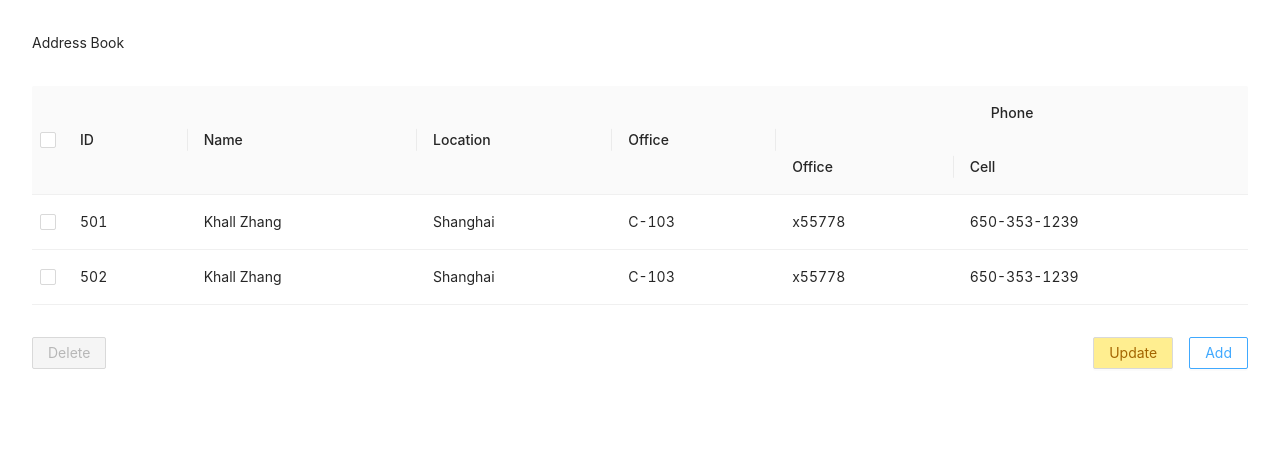
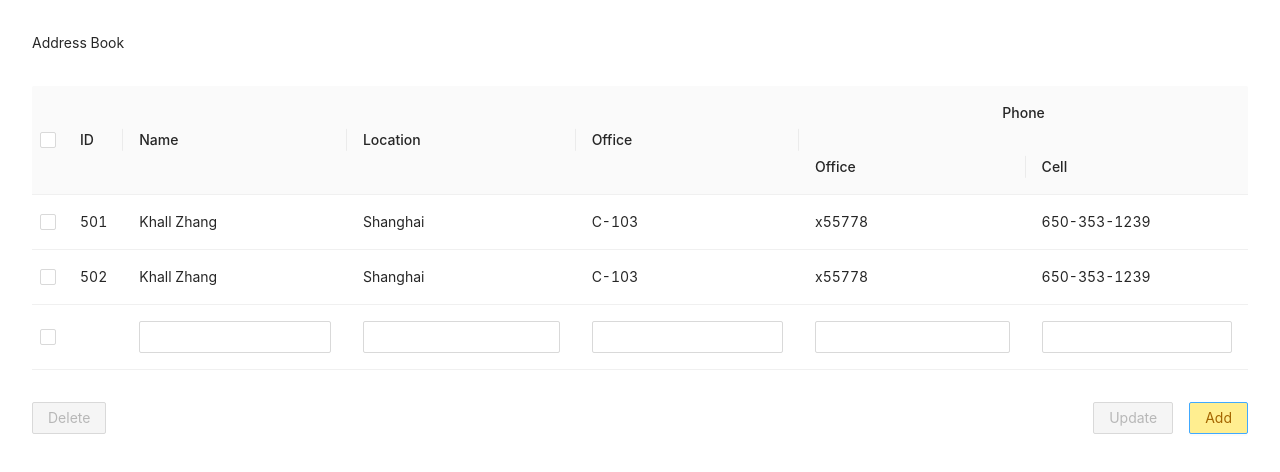
Before and after one commit to mpan-wework/address-book, a React (Create React App) app: page / in a window 1280 px wide. Both pictures are taken after a click on the button "Add". Shown: the top 472 px of the page. Built offline with nearby package versions, Linux system fonts and the light colour scheme.

Commit message:
feat: add create record (#5)

```diff
--- a/src/antd/AddressBook.js
+++ b/src/antd/AddressBook.js
@@ -1,5 +1,5 @@
 import React, { useCallback, useEffect, useMemo, useState } from 'react';
-import { Button, Table } from 'antd';
+import { Button, Input, Table } from 'antd';
 import { t } from '../utils/i18n';
 import client from '../utils/client';
 import styles from './AddressBook.module.css';
@@ -23,8 +23,18 @@ const initialDataSource = [
   },
 ];
 
+const initialRow = {
+  name: '',
+  location: '',
+  office: '',
+  phoneOffice: '',
+  phoneCell: '',
+  editable: true,
+};
+
 const AddressBook = () => {
-  const [dataSource, setDataSource] = useState(() => initialDataSource);
+  const [existing, setExisting] = useState(() => initialDataSource);
+  const [added, setAdded] = useState([]);
 
   const [selectedRowKeys, setSelectedRowKeys] = useState([]);
 
@@ -39,51 +49,148 @@ const AddressBook = () => {
   useEffect(() => {
     setSelectedRowKeys(
       (keys) =>
-        dataSource
-          .map((row) => row.id)
+        existing
+          .concat(added)
+          .map((row) => row.id || row.key)
           .filter((key) => keys.includes(key)),
     );
-  }, [dataSource, setSelectedRowKeys]);
+  }, [existing, added, setSelectedRowKeys]);
 
   const deleteRows = useCallback(
     async () => {
       await client.deleteRecords(selectedRowKeys);
-      setDataSource((records) => records.filter((record) => !selectedRowKeys.includes(record.id)));
+      setExisting((prev) => prev.filter((record) => !selectedRowKeys.includes(record.id)));
     },
-    [selectedRowKeys, setDataSource],
+    [selectedRowKeys, setExisting],
+  );
+
+  const deletableSelected = useMemo(
+    () => selectedRowKeys
+      .map((key) => existing.find((row) => row.id === key))
+      .filter(Boolean),
+    [selectedRowKeys, existing],
+  );
+
+  const addRow = useCallback(
+    () => {
+      setAdded((prev) => prev.concat({
+        ...initialRow,
+        key: Date.now(),
+      }));
+    },
+    [setAdded],
+  );
+
+  const dataSourceWithKeys = useMemo(
+    () => existing.map((row) => ({ ...row, key: row.id })).concat(added),
+    [existing, added],
+  );
+
+  const editCell = useCallback((record, key) => (e) => {
+    const value = e.target.value;
+    const cb = (prev) => {
+      const pos = prev.findIndex(
+        (row) => record.id
+          ? (record.id === row.id)
+          : (record.key === row.key),
+      );
+
+      if (pos === -1) {
+        return prev;
+      }
+
+      return prev.slice(0, pos)
+        .concat({
+          ...prev[pos],
+          [key]: value,
+        })
+        .concat(prev.slice(pos+1))
+    };
+    setExisting(cb);
+    setAdded(cb)
+  }, [setExisting, setAdded]);
+
+  const editableCell = useCallback(
+    (key) => (value, record) => !record.id ? (
+      <Input value={value} onChange={editCell(record, key)} />
+    ) : (
+      <div>{value}</div>
+    ),
+    [editCell]
   );
 
   return (
     <div className={'addressBook'}>
       <div className={styles.title}>{t('Address Book')}</div>
       <Table
-        dataSource={dataSource}
-        rowKey={'id'}
+        dataSource={dataSourceWithKeys}
         pagination={false}
         rowSelection={rowSelection}
       >
-        <Table.Column key={'id'} title={t('ID')} dataIndex={'id'} />
-        <Table.Column key={'name'} title={t('Name')} dataIndex={'name'} />
-        <Table.Column key={'location'} title={t('Location')} dataIndex={'location'} />
-        <Table.Column key={'office'} title={t('Office')} dataIndex={'office'} />
-        <Table.ColumnGroup key={'phone'} title={t('Phone')}>
-          <Table.Column key={'phoneOffice'} title={t('Office')} dataIndex={'phoneOffice'} />
-          <Table.Column key={'phoneCell'} title={t('Cell')} dataIndex={'phoneCell'} />
+        <Table.Column
+          key={'id'}
+          title={t('ID')}
+          dataIndex={'id'}
+        />
+        <Table.Column
+          key={'name'}
+          title={t('Name')}
+          dataIndex={'name'}
+          render={editableCell('name')}
+        />
+        <Table.Column
+          key={'location'}
+          title={t('Location')}
+          dataIndex={'location'}
+          render={editableCell('location')}
+        />
+        <Table.Column
+          key={'office'}
+          title={t('Office')}
+          dataIndex={'office'}
+          render={editableCell('office')}
+        />
+        <Table.ColumnGroup
+          key={'phone'}
+          title={t('Phone')}
+        >
+          <Table.Column
+            key={'phoneOffice'}
+            title={t('Office')}
+            dataIndex={'phoneOffice'}
+            render={editableCell('phoneOffice')}
+          />
+          <Table.Column
+            key={'phoneCell'}
+            title={t('Cell')}
+            dataIndex={'phoneCell'}
+            render={editableCell('phoneCell')}
+          />
         </Table.ColumnGroup>
       </Table>
       <div className={styles.buttons}>
         <div className={styles.left}>
           <Button
             className={styles.delete}
-            disabled={selectedRowKeys.length === 0}
+            disabled={deletableSelected.length === 0}
             onClick={deleteRows}
           >
             {t('Delete')}
           </Button>
         </div>
         <div className={styles.right}>
-          <Button className={styles.update}>{t('Update')}</Button>
-          <Button className={styles.add}>{t('Add')}</Button>
+          <Button
+            className={styles.update}
+            disabled={selectedRowKeys.length === 0}
+          >
+            {t('Update')}
+          </Button>
+          <Button
+            className={styles.add}
+            onClick={addRow}
+          >
+            {t('Add')}
+          </Button>
         </div>
       </div>
     </div>
--- a/src/antd/AddressBook.module.css
+++ b/src/antd/AddressBook.module.css
@@ -23,13 +23,18 @@
 }
 
 button.delete,
-button.delete:hover {
+button.delete:hover,
+button.delete:focus {
   background-color: rgb(255, 195, 204);
   color: rgb(170, 0, 0);
 }
 
 button.update,
-button.add {
+button.update:hover,
+button.update:focus,
+button.add,
+button.add:hover,
+button.add:focus {
   background-color: rgb(255, 238, 144);
   color: rgb(164, 101, 0);
 }
```
